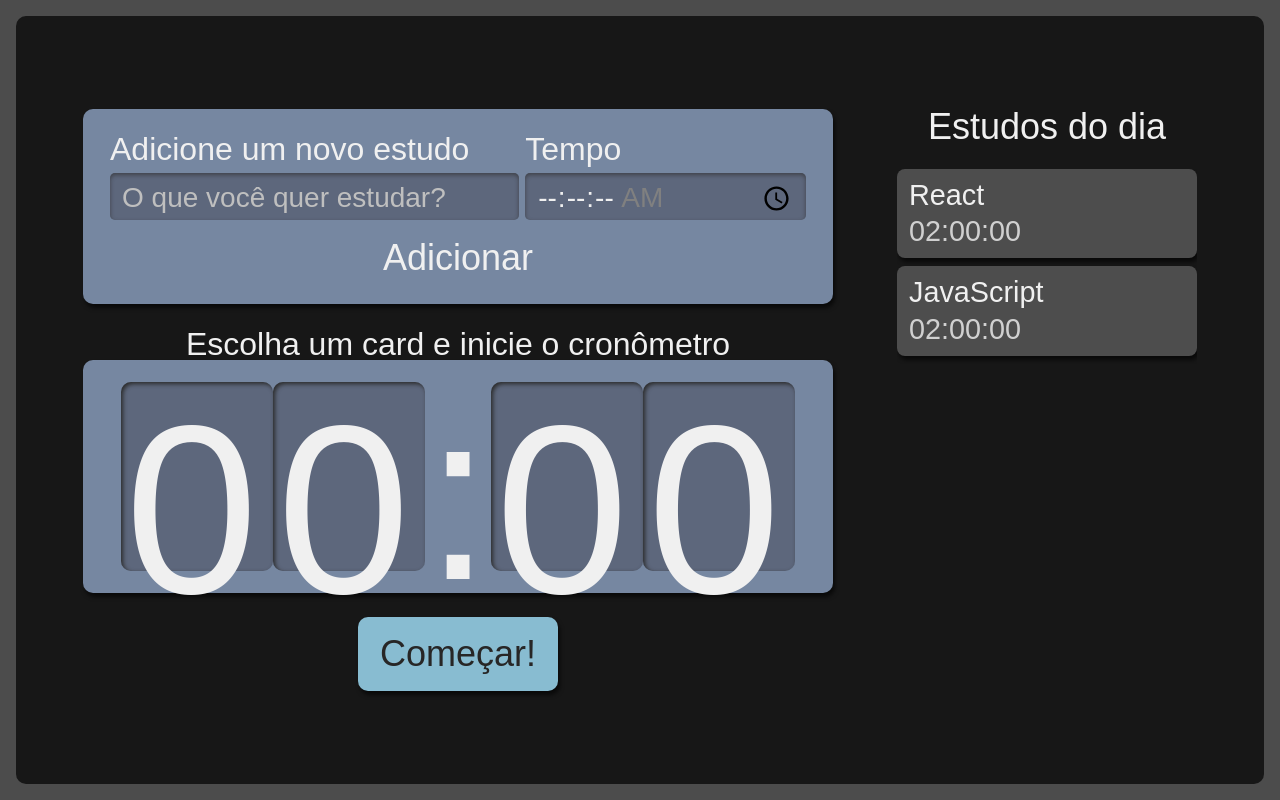
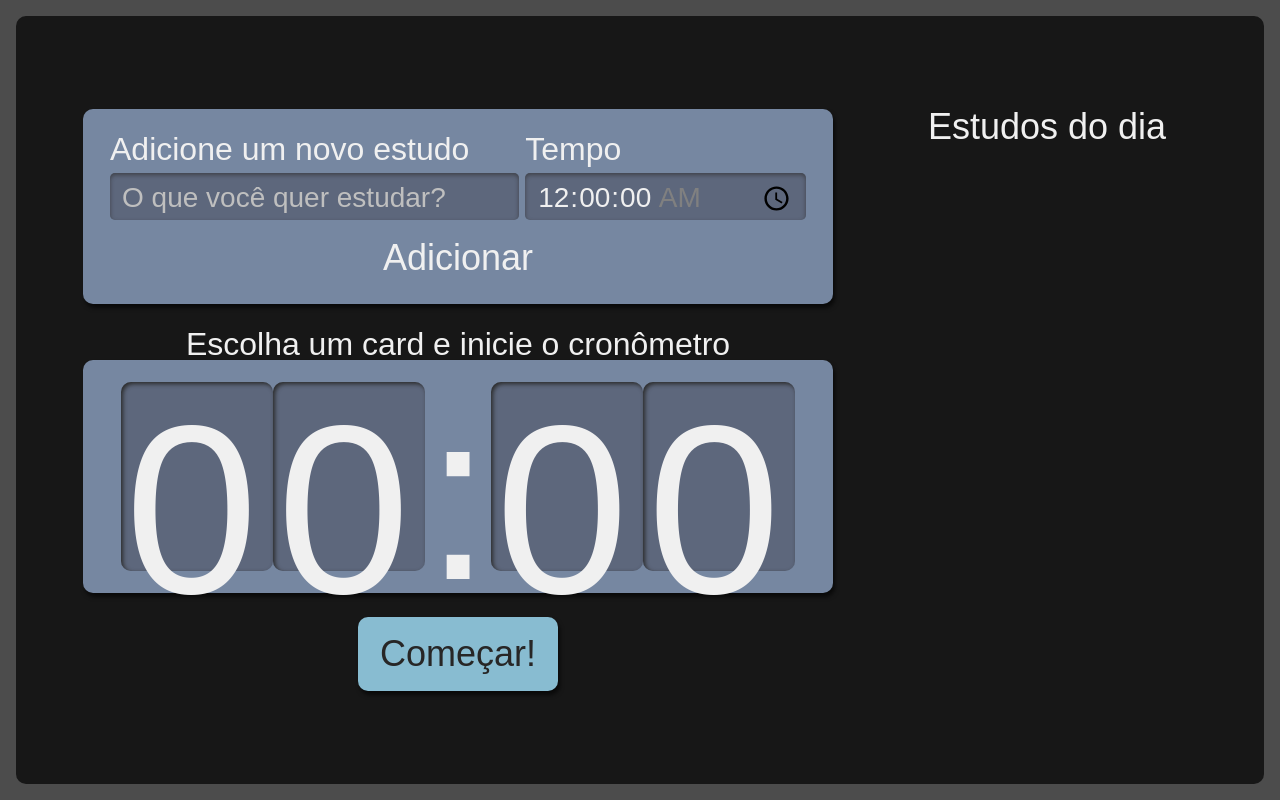
Before and after one commit to Luiz-gustavo-da-silva/alura-studies, a React (Create React App) app: page / in a window 1280 px wide. Built offline with nearby package versions, Linux system fonts and the light colour scheme.

Commit message:
feat: dinamização do formulário e lista

```diff
--- a/package.json
+++ b/package.json
@@ -14,6 +14,7 @@
     "react-dom": "^18.2.0",
     "react-scripts": "5.0.1",
     "typescript": "^4.9.5",
+    "uuid": "^9.0.0",
     "web-vitals": "^2.1.4"
   },
   "scripts": {
@@ -41,6 +42,7 @@
     ]
   },
   "devDependencies": {
+    "@types/uuid": "^9.0.1",
     "sass": "^1.58.3",
     "typescript-plugin-css-modules": "^4.2.2"
   }
--- a/src/components/Botao/index.tsx
+++ b/src/components/Botao/index.tsx
@@ -1,10 +1,16 @@
 import React from 'react';
 import style from './Botao.module.scss';
 
-class Botao extends React.Component <any, any>{
+interface IButao {
+    children: React.ReactChild;
+    type?: "button" | "submit" | "reset" | undefined;
+}
+
+class Botao extends React.Component <IButao>{
     render() {
+        const { type = "button" } = this.props;
         return(
-            <button className={style.Botao}>
+            <button type={type} className={style.Botao}>
                 {this.props.children}
             </button>
         )
--- a/src/components/Formulario/index.jsx
+++ /dev/null
@@ -1,42 +0,0 @@
-import React from "react";
-import Botao from "../Botao";
-import style from './Formulario.module.scss';
-class Formulario extends React.Component {
-  render() {
-    return (
-        <form className={style.novaTarefa}>
-        <div className={style.inputContainer}>
-          <label htmlFor="terefa">
-            Adicione um novo estudo
-          </label>
-          <input
-          type="text"
-          name="tarefa"
-          id="tarefa"
-          placeholder="O que você quer estudar?"
-          required
-          />
-        </div>
-        <div className={style.inputContainer}>
-          <label htmlFor="tempo">
-            Tempo
-          </label>
-          <input
-          type="time"
-          step="1"
-          name="tempo"
-          id="tempo"
-          min="00:00:00"
-          max="01:30:00"
-          required
-          />
-        </div>
-        <Botao>
-          Adicionar
-        </Botao>
-      </form>
-    );
-  }
-}
-
-export default  Formulario
--- /dev/null
+++ b/src/components/Formulario/index.tsx
@@ -0,0 +1,76 @@
+import React from "react";
+import Botao from "../Botao";
+import style from './Formulario.module.scss';
+import Itarefa from "../../types/tarefa";
+import { v4 as uuidv4 } from "uuid";
+
+class Formulario extends React.Component<{
+  setTarefas: React.Dispatch<React.SetStateAction<Itarefa[]>>
+}> {
+
+  state = {
+    tarefa:"",
+    tempo: "00:00",
+  }
+
+  adicionarTarefa(evento: React.FormEvent){
+    evento.preventDefault();
+    this.props.setTarefas(tarefasAntigas =>
+      [
+        ...tarefasAntigas,
+      {
+        ...this.state,
+        selecionado: false,
+        completado: false,
+        id: uuidv4(),
+      }
+    ]
+    );
+    this.setState({
+      tarefa:"",
+      tempo: "00:00",
+    })
+  }
+
+  render() {
+    return (
+        <form className={style.novaTarefa} onSubmit={this.adicionarTarefa.bind(this)}>
+        <div className={style.inputContainer}>
+          <label htmlFor="terefa">
+            Adicione um novo estudo
+          </label>
+          <input
+          type="text"
+          name="tarefa"
+          value={this.state.tarefa}
+          onChange={evento => this.setState({...this.state, tarefa: evento.target.value})}
+          id="tarefa"
+          placeholder="O que você quer estudar?"
+          required
+          />
+        </div>
+        <div className={style.inputContainer}>
+          <label htmlFor="tempo">
+            Tempo
+          </label>
+          <input
+          type="time"
+          step="1"
+          name="tempo"
+          value={this.state.tempo}
+          onChange={evento => this.setState({...this.state, tempo: evento.target.value})}
+          id="tempo"
+          min="00:00:00"
+          max="01:30:00"
+          required
+          />
+        </div>
+        <Botao type="submit">
+          Adicionar
+        </Botao>
+      </form>
+    );
+  }
+}
+
+export default  Formulario
--- a/src/components/Lista/Item/index.tsx
+++ b/src/components/Lista/Item/index.tsx
@@ -1,6 +1,7 @@
 import style from '../Lista.module.scss';
+import Itarefa from '../../../types/tarefa';
 
-export default function Item({tarefa, tempo}: {tarefa:string, tempo: string}){
+export default function Item({tarefa, tempo, selecionado, completado, id }: Itarefa){
     return (
         <li className={style.item}>
             <h3>{tarefa}</h3>
--- a/src/components/Lista/index.tsx
+++ b/src/components/Lista/index.tsx
@@ -1,18 +1,8 @@
-import React from "react";
 import style from './Lista.module.scss';
 import Item from './Item';
+import Itarefa from '../../types/tarefa';
 
-function Lista() {
-  const tarefas = [
-    {
-      tarefa: "React",
-      tempo: "02:00:00",
-    },
-    {
-      tarefa: "JavaScript",
-      tempo: "02:00:00",
-    },
-  ];
+function Lista({tarefas}: {tarefas: Itarefa[]}) {
 
   return (
     <aside className={style.listaTarefas} >
--- a/src/pages/App.tsx
+++ b/src/pages/App.tsx
@@ -1,14 +1,17 @@
-import React from 'react';
+import React, {useState} from 'react';
 import Formulario from '../components/Formulario';
 import Lista from '../components/Lista';
 import style from './App.module.scss'
 import Cronometro from '../components/Cronometro';
+import ITarefa from '../types/tarefa';
 
 function App() {
+  const [tarefas, setTarefas] = useState<ITarefa[] | []>([]);
+
   return (
     <div className={style.AppStyle}>
-      <Formulario/>
-      <Lista/>
+      <Formulario setTarefas={setTarefas}/>
+      <Lista tarefas={tarefas}/>
       <Cronometro/>
     </div>
   );
--- /dev/null
+++ b/src/types/tarefa.ts
@@ -0,0 +1,7 @@
+export default interface ITarefa{
+    tarefa: string,
+    tempo: string,
+    selecionado: boolean,
+    completado: boolean,
+    id: string,
+}
```
Also changed, not shown: 1 other file (tests, documents, lock files or other folders).
